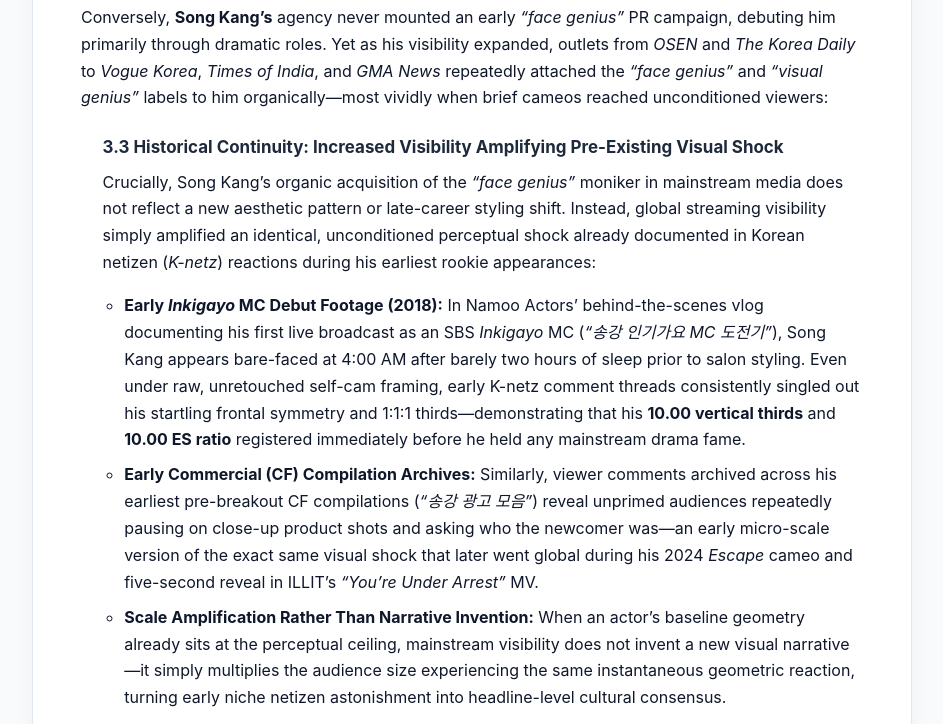
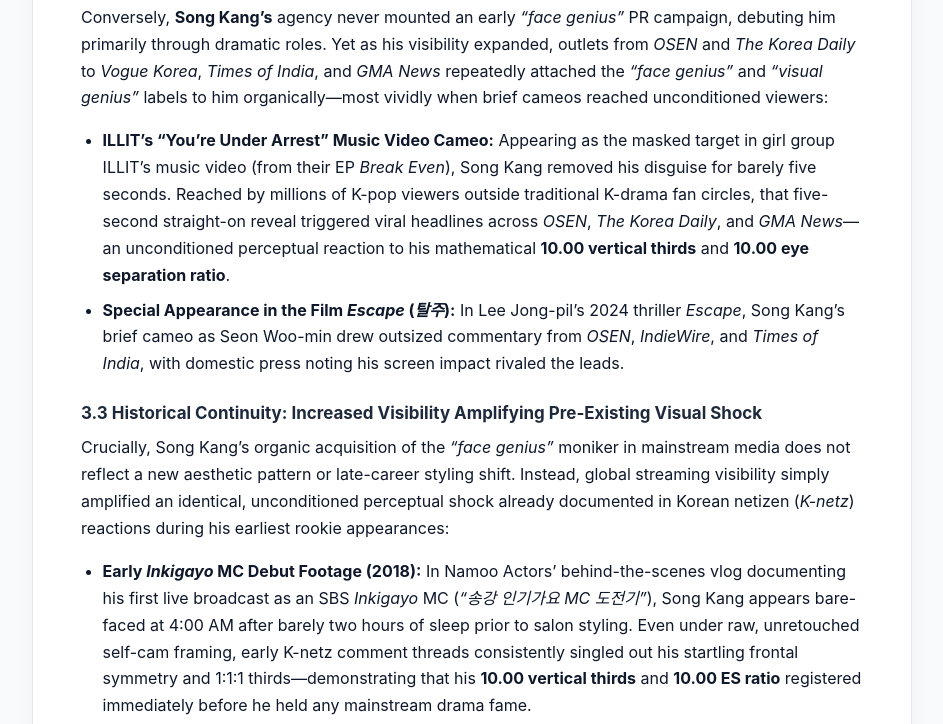
Before and after one commit to Analysis-by-Neko/Analysis-by-Neko.github.io, a plain HTML site: page visual-archetype-branding.html in a window 1280 px wide. Shown: the part 1968-2692 px from the top of the page, without its empty margins (168-1111 px from the left). Drawn offline with Linux system fonts and the light colour scheme.

Commit message:
Enhance section on Song Kang's organic acquisition
Added details about Song Kang's cameos and their impact on his visibility.

```diff
--- a/visual-archetype-branding.html
+++ b/visual-archetype-branding.html
@@ -88,6 +88,9 @@ footer a{color:var(--accent);text-decoration:none;font-weight:600}
 <h3>3.2 Song Kang (9.15): Organic Acquisition via Unconditioned Cameo Shock</h3>
 <p>Conversely, <strong>Song Kang&rsquo;s</strong> agency never mounted an early <em>&ldquo;face genius&rdquo;</em> PR campaign, debuting him primarily through dramatic roles. Yet as his visibility expanded, outlets from <em>OSEN</em> and <em>The Korea Daily</em> to <em>Vogue Korea</em>, <em>Times of India</em>, and <em>GMA News</em> repeatedly attached the <em>&ldquo;face genius&rdquo;</em> and <em>&ldquo;visual genius&rdquo;</em> labels to him organically&mdash;most vividly when brief cameos reached unconditioned viewers:</p>
 <ul>
+  <li><strong>ILLIT&rsquo;s &ldquo;You&rsquo;re Under Arrest&rdquo; Music Video Cameo:</strong> Appearing as the masked target in girl group ILLIT&rsquo;s music video (from their EP <em>Break Even</em>), Song Kang removed his disguise for barely five seconds. Reached by millions of K-pop viewers outside traditional K-drama fan circles, that five-second straight-on reveal triggered viral headlines across <em>OSEN</em>, <em>The Korea Daily</em>, and <em>GMA News</em>&mdash;an unconditioned perceptual reaction to his mathematical <strong>10.00 vertical thirds</strong> and <strong>10.00 eye separation ratio</strong>.</li>
+  <li><strong>Special Appearance in the Film <em>Escape</em> (<em>탈주</em>):</strong> In Lee Jong-pil&rsquo;s 2024 thriller <em>Escape</em>, Song Kang&rsquo;s brief cameo as Seon Woo-min drew outsized commentary from <em>OSEN</em>, <em>IndieWire</em>, and <em>Times of India</em>, with domestic press noting his screen impact rivaled the leads.</li>
+</ul>
 
 <h3>3.3 Historical Continuity: Increased Visibility Amplifying Pre-Existing Visual Shock</h3>
 <p>Crucially, Song Kang&rsquo;s organic acquisition of the <em>&ldquo;face genius&rdquo;</em> moniker in mainstream media does not reflect a new aesthetic pattern or late-career styling shift. Instead, global streaming visibility simply amplified an identical, unconditioned perceptual shock already documented in Korean netizen (<em>K-netz</em>) reactions during his earliest rookie appearances:</p>
```
